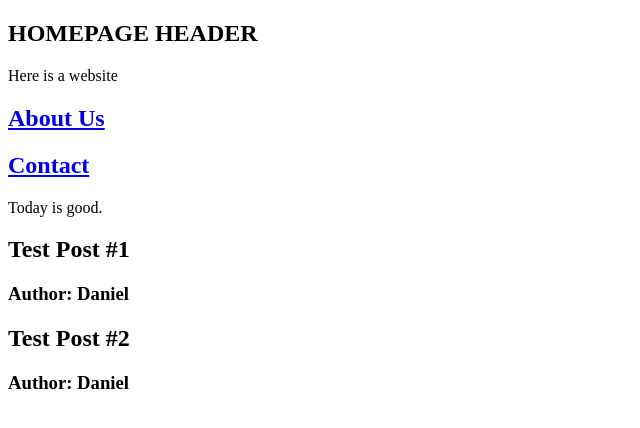
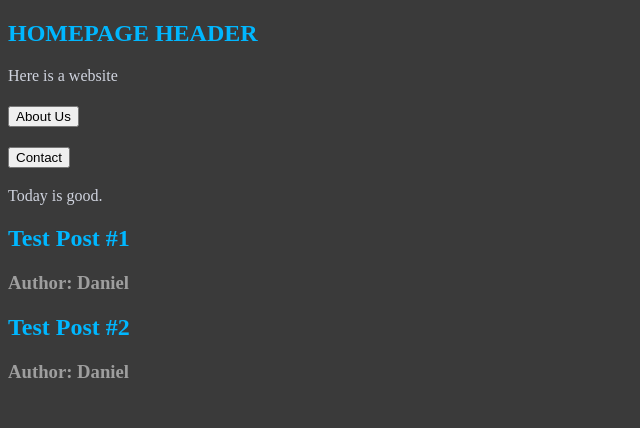
Before and after one commit to Daniel-HarrisNL/web_practice, a Flask app: page / in a window 1280 px wide. Shown: the top 428 px of the page, without its empty margins (0-640 px from the left). Run offline with Flask 2, Linux system fonts and the light colour scheme.

Commit message:
Added external CSS

```diff
--- /dev/null
+++ b/static/style.css
@@ -0,0 +1,12 @@
+body {
+    background: rgb(58, 58, 58);
+    }
+h2 {
+    color: rgb(0,183,255);
+    }
+h3 {
+    color: rgb(158,158,158);
+    }
+p {
+    color: rgb(208,212,223);
+    }
--- a/templates/home.html
+++ b/templates/home.html
@@ -3,18 +3,19 @@
 <head>
     <meta charset="UTF-8">
     <title>Homepage</title>
+    <link rel="stylesheet" type="text/css" href="static/style.css" media="screen"/>
 </head>
 <body>
 
 <h2> HOMEPAGE HEADER </h2>
 <p> Here is a website </p>
 
-<h2>
-    <a href = "{{ url_for('about') }}">About Us </a>
-</h2>
-<h2>
-    <a href = "{{ url_for('contact') }}">Contact </a>
-</h2>
+<h3>
+    <a href = "{{ url_for('about') }}"><button>About Us</button> </a>
+</h3>
+<h3>
+    <a href = "{{ url_for('contact') }}"><button>Contact</button> </a>
+</h3>
 
 {% if good %}
 <p> Today is good. </p>
```
Also changed, not shown: templates/about.html (+7 -6 lines), templates/contact.html (+7 -6 lines).
